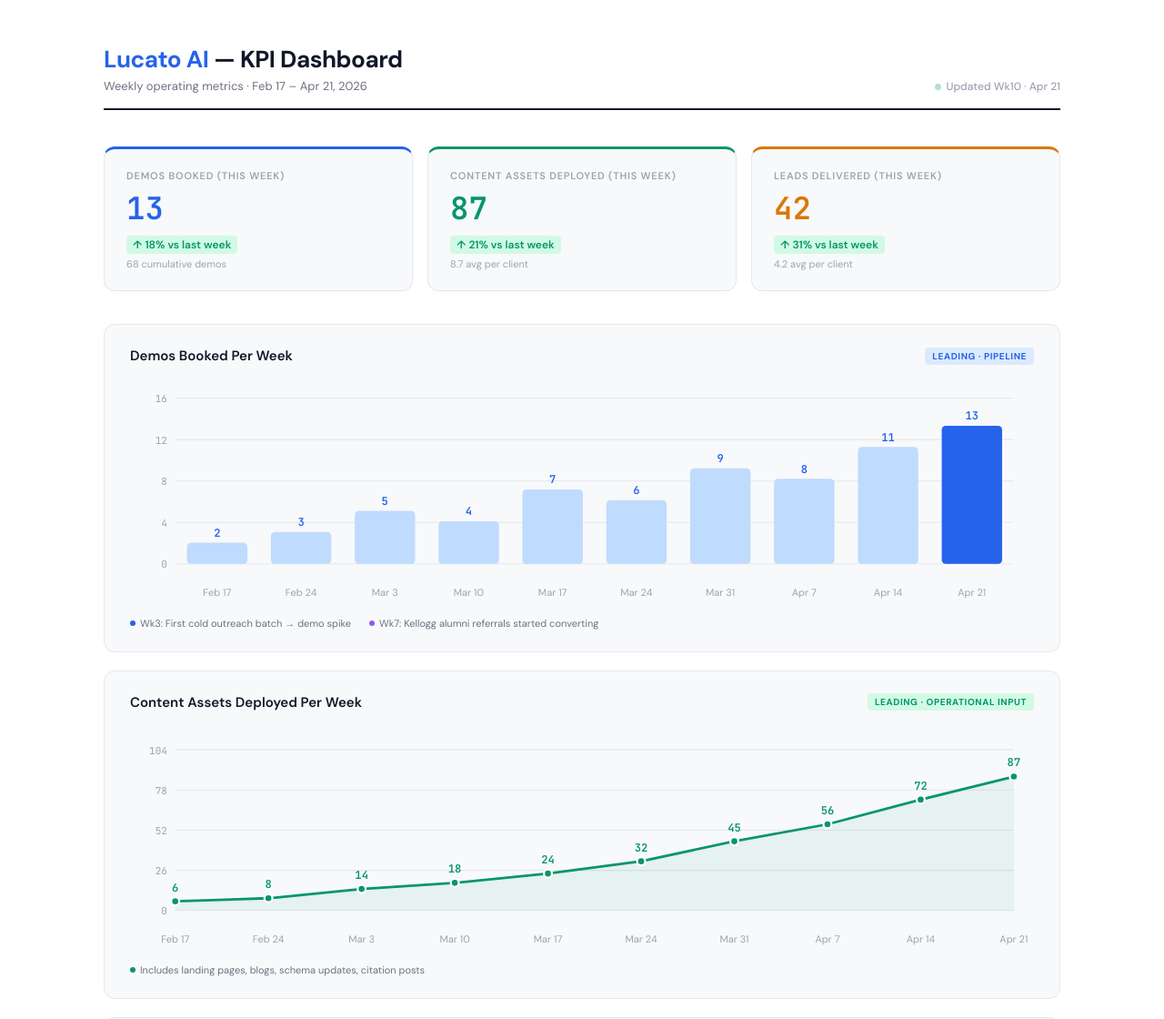
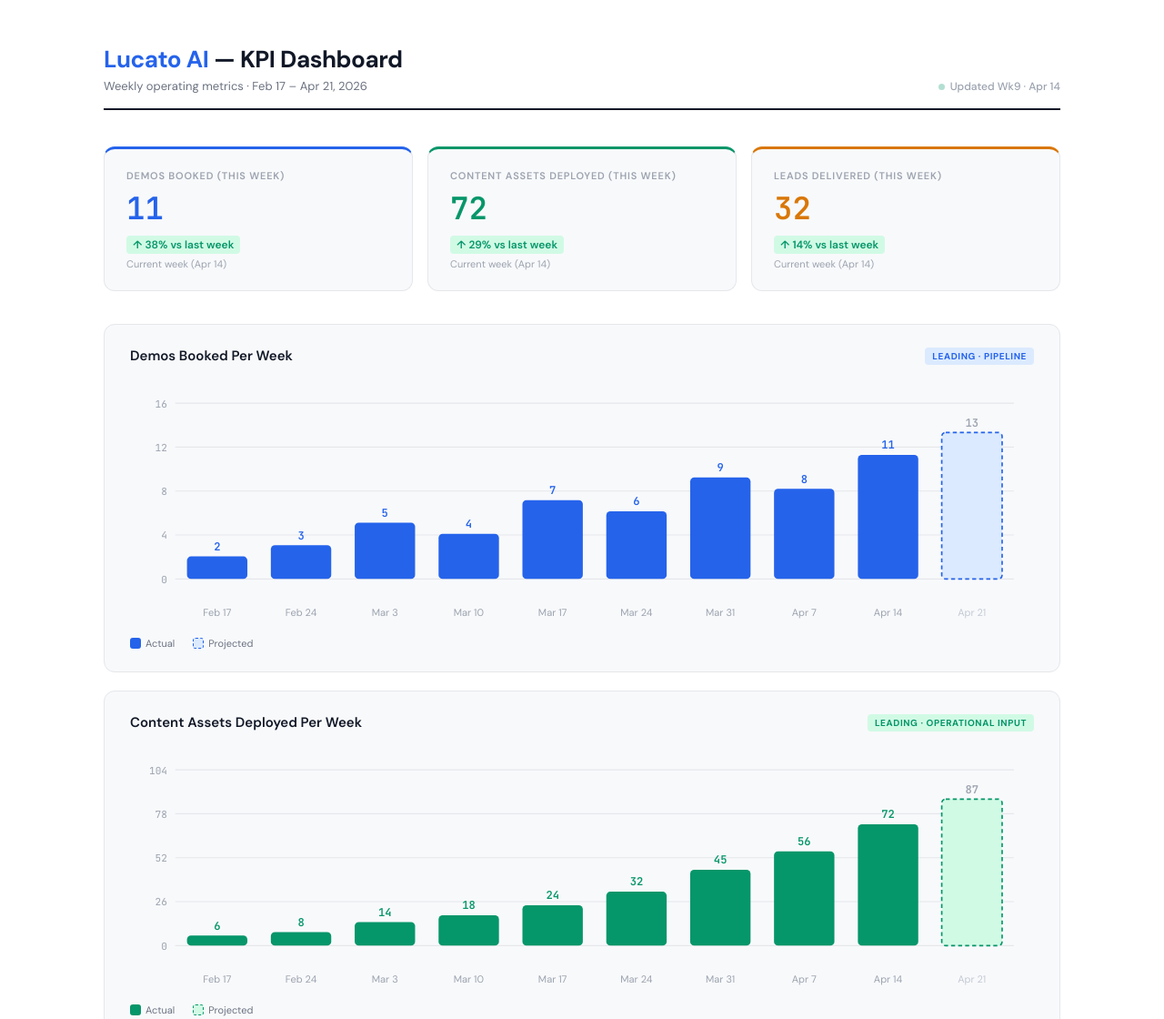
Before and after one commit to Shobhss/lucato-nvl-dashboard, a plain HTML site: page index.html in a window 1280 px wide. Shown: the top 1120 px of the page at 91% size. Drawn offline with Linux system fonts and the light colour scheme.

Commit message:
Add KPI dashboard

```diff
--- a/index.html
+++ b/index.html
@@ -22,7 +22,6 @@
       --accent-amber: #d97706;
       --accent-amber-light: #fef3c7;
       --radius: 12px;
-      --radius-sm: 8px;
     }
     * { margin: 0; padding: 0; box-sizing: border-box; }
     body {
@@ -47,179 +46,109 @@
       border-bottom: 2px solid var(--text-primary);
       padding-bottom: 16px;
     }
-    .header h1 {
-      font-size: 26px;
-      font-weight: 700;
-      letter-spacing: -0.5px;
-    }
+    .header h1 { font-size: 26px; font-weight: 700; letter-spacing: -0.5px; }
     .header h1 span { color: var(--accent-blue); }
-    .header p {
-      color: var(--text-secondary);
-      font-size: 13px;
-      margin-top: 4px;
-    }
+    .header p { color: var(--text-secondary); font-size: 13px; margin-top: 4px; }
     .header-right {
-      display: flex;
-      align-items: center;
-      gap: 6px;
-      font-size: 12px;
-      color: var(--text-muted);
-      font-weight: 500;
+      display: flex; align-items: center; gap: 6px;
+      font-size: 12px; color: var(--text-muted); font-weight: 500;
     }
     .pulse-dot {
-      width: 7px; height: 7px;
-      border-radius: 50%;
+      width: 7px; height: 7px; border-radius: 50%;
       background: var(--accent-green);
       animation: pulse 2s ease-in-out infinite;
     }
-    @keyframes pulse {
-      0%,100% { opacity:1; } 50% { opacity:0.3; }
-    }
-    .stat-cards {
-      display: grid;
-      grid-template-columns: repeat(3, 1fr);
-      gap: 16px;
-      margin-bottom: 36px;
-    }
+    @keyframes pulse { 0%,100%{opacity:1;} 50%{opacity:0.3;} }
+
+    .stat-cards { display: grid; grid-template-columns: repeat(3,1fr); gap: 16px; margin-bottom: 36px; }
     .stat-card {
-      background: var(--surface);
-      border: 1px solid var(--border);
-      border-radius: var(--radius);
-      padding: 22px 24px;
+      background: var(--surface); border: 1px solid var(--border);
+      border-radius: var(--radius); padding: 22px 24px;
       border-top: 3px solid transparent;
     }
     .stat-card:nth-child(1) { border-top-color: var(--accent-blue); }
     .stat-card:nth-child(2) { border-top-color: var(--accent-green); }
     .stat-card:nth-child(3) { border-top-color: var(--accent-amber); }
     .stat-label {
-      font-size: 11px;
-      font-weight: 600;
-      text-transform: uppercase;
-      letter-spacing: 0.8px;
-      color: var(--text-muted);
-      margin-bottom: 6px;
+      font-size: 11px; font-weight: 600; text-transform: uppercase;
+      letter-spacing: 0.8px; color: var(--text-muted); margin-bottom: 6px;
     }
     .stat-value {
       font-family: 'JetBrains Mono', monospace;
-      font-size: 34px;
-      font-weight: 600;
-      margin-bottom: 6px;
+      font-size: 34px; font-weight: 600; margin-bottom: 6px;
     }
     .stat-card:nth-child(1) .stat-value { color: var(--accent-blue); }
     .stat-card:nth-child(2) .stat-value { color: var(--accent-green); }
     .stat-card:nth-child(3) .stat-value { color: var(--accent-amber); }
     .stat-change {
-      display: inline-flex;
-      align-items: center;
-      gap: 3px;
-      font-size: 12px;
-      font-weight: 600;
-      padding: 2px 7px;
-      border-radius: 4px;
-      color: var(--accent-green);
-      background: var(--accent-green-light);
+      display: inline-flex; align-items: center; gap: 3px;
+      font-size: 12px; font-weight: 600; padding: 2px 7px; border-radius: 4px;
+      color: var(--accent-green); background: var(--accent-green-light);
     }
-    .stat-sub {
-      font-size: 11px;
-      color: var(--text-muted);
-      margin-top: 4px;
-    }
+    .stat-sub { font-size: 11px; color: var(--text-muted); margin-top: 4px; }
+
     .chart-panel {
-      background: var(--surface);
-      border: 1px solid var(--border);
-      border-radius: var(--radius);
-      padding: 24px 28px;
-      margin-bottom: 20px;
+      background: var(--surface); border: 1px solid var(--border);
+      border-radius: var(--radius); padding: 24px 28px; margin-bottom: 20px;
     }
     .chart-header {
-      display: flex;
-      align-items: center;
-      justify-content: space-between;
-      margin-bottom: 20px;
+      display: flex; align-items: center; justify-content: space-between; margin-bottom: 20px;
     }
     .chart-title { font-size: 15px; font-weight: 600; }
     .chart-badge {
-      font-size: 10px;
-      font-weight: 700;
-      text-transform: uppercase;
-      letter-spacing: 0.6px;
-      padding: 3px 8px;
-      border-radius: 4px;
+      font-size: 10px; font-weight: 700; text-transform: uppercase;
+      letter-spacing: 0.6px; padding: 3px 8px; border-radius: 4px;
     }
     .badge-blue { color: var(--accent-blue); background: var(--accent-blue-light); }
     .badge-green { color: var(--accent-green); background: var(--accent-green-light); }
     .badge-amber { color: var(--accent-amber); background: var(--accent-amber-light); }
     .chart-svg { width: 100%; height: auto; display: block; }
-    .annotations {
-      margin-top: 14px;
-      display: flex;
-      gap: 20px;
-      flex-wrap: wrap;
+
+    .legend {
+      margin-top: 14px; display: flex; gap: 20px; flex-wrap: wrap;
     }
-    .annotation {
-      display: flex;
-      align-items: center;
-      gap: 5px;
-      font-size: 11px;
-      color: var(--text-secondary);
+    .legend-item {
+      display: flex; align-items: center; gap: 5px;
+      font-size: 11px; color: var(--text-secondary);
     }
-    .annotation-dot {
-      width: 6px; height: 6px;
-      border-radius: 50%;
-      flex-shrink: 0;
+    .legend-swatch {
+      width: 12px; height: 12px; border-radius: 3px; flex-shrink: 0;
     }
+
     .table-panel {
-      background: var(--surface);
-      border: 1px solid var(--border);
-      border-radius: var(--radius);
-      overflow: hidden;
-      margin-top: 16px;
+      background: var(--surface); border: 1px solid var(--border);
+      border-radius: var(--radius); overflow: hidden; margin-top: 16px;
     }
     .table-header-bar {
-      padding: 18px 24px;
-      border-bottom: 1px solid var(--border);
-      display: flex;
-      align-items: center;
-      justify-content: space-between;
+      padding: 18px 24px; border-bottom: 1px solid var(--border);
+      display: flex; align-items: center; justify-content: space-between;
     }
     .table-header-bar h3 { font-size: 15px; font-weight: 600; }
     table { width: 100%; border-collapse: collapse; }
     thead th {
-      font-size: 10px;
-      font-weight: 700;
-      text-transform: uppercase;
-      letter-spacing: 0.6px;
-      color: var(--text-muted);
-      padding: 12px 16px;
-      text-align: right;
-      border-bottom: 1px solid var(--border);
+      font-size: 10px; font-weight: 700; text-transform: uppercase;
+      letter-spacing: 0.6px; color: var(--text-muted); padding: 12px 16px;
+      text-align: right; border-bottom: 1px solid var(--border);
       background: var(--surface-2);
     }
     thead th:first-child { text-align: left; padding-left: 24px; }
     tbody td {
-      font-family: 'JetBrains Mono', monospace;
-      font-size: 12px;
-      padding: 11px 16px;
-      text-align: right;
-      border-bottom: 1px solid var(--border);
-      color: var(--text-secondary);
+      font-family: 'JetBrains Mono', monospace; font-size: 12px;
+      padding: 11px 16px; text-align: right;
+      border-bottom: 1px solid var(--border); color: var(--text-secondary);
     }
     tbody td:first-child {
-      text-align: left;
-      padding-left: 24px;
-      font-family: 'DM Sans', sans-serif;
-      font-weight: 500;
+      text-align: left; padding-left: 24px;
+      font-family: 'DM Sans', sans-serif; font-weight: 500;
       color: var(--text-primary);
     }
     tbody tr:last-child td { border-bottom: none; }
     tbody tr:hover { background: var(--surface-2); }
     .trend-up { color: var(--accent-green); font-weight: 600; }
-    .highlight-row td { background: var(--accent-blue-light); }
+    .projected-row td { color: var(--text-muted); font-style: italic; }
+    .projected-row td:first-child::after { content: ' *'; color: var(--text-muted); }
     .footer {
-      margin-top: 40px;
-      text-align: center;
-      color: var(--text-muted);
-      font-size: 11px;
+      margin-top: 40px; text-align: center; color: var(--text-muted); font-size: 11px;
     }
     @media (max-width: 768px) {
       .stat-cards { grid-template-columns: 1fr; }
@@ -238,7 +167,7 @@
     </div>
     <div class="header-right">
       <div class="pulse-dot"></div>
-      Updated Wk10 · Apr 21
+      Updated Wk9 · Apr 14
     </div>
   </div>
 
@@ -269,10 +198,7 @@
       <span class="chart-badge badge-blue">Leading · Pipeline</span>
     </div>
     <div id="chart-demos"></div>
-    <div class="annotations">
-      <div class="annotation"><div class="annotation-dot" style="background:#2563eb"></div>Wk3: First cold outreach batch → demo spike</div>
-      <div class="annotation"><div class="annotation-dot" style="background:#8b5cf6"></div>Wk7: Kellogg alumni referrals started converting</div>
-    </div>
+    <div class="legend" id="legend-demos"></div>
   </div>
 
   <div class="chart-panel">
@@ -281,9 +207,7 @@
       <span class="chart-badge badge-green">Leading · Operational Input</span>
     </div>
     <div id="chart-content"></div>
-    <div class="annotations">
-      <div class="annotation"><div class="annotation-dot" style="background:#059669"></div>Includes landing pages, blogs, schema updates, citation posts</div>
-    </div>
+    <div class="legend" id="legend-content"></div>
   </div>
 
   <div class="chart-panel">
@@ -292,15 +216,13 @@
       <span class="chart-badge badge-amber">Client Outcome</span>
     </div>
     <div id="chart-leads"></div>
-    <div class="annotations">
-      <div class="annotation"><div class="annotation-dot" style="background:#d97706"></div>Wk5: AtoZ Insurance 3x traffic spike → lead surge</div>
-    </div>
+    <div class="legend" id="legend-leads"></div>
   </div>
 
   <div class="table-panel">
     <div class="table-header-bar">
       <h3>Weekly Breakdown</h3>
-      <span style="font-size:11px;color:var(--text-muted);">Actuals · 10 weeks</span>
+      <span style="font-size:11px;color:var(--text-muted);">* Projected</span>
     </div>
     <div style="overflow-x:auto;">
       <table>
@@ -308,7 +230,6 @@
           <tr>
             <th>Week</th>
             <th>Demos</th>
-            <th>Cum. Demos</th>
             <th>Content Assets</th>
             <th>WoW %</th>
             <th>Leads</th>
@@ -324,103 +245,101 @@
 </div>
 
 <script>
+  // ── DATA ──
   var labels = ['Feb 17','Feb 24','Mar 3','Mar 10','Mar 17','Mar 24','Mar 31','Apr 7','Apr 14','Apr 21'];
-  var demosBooked   = [2, 3, 5, 4, 7, 6, 9, 8, 11, 13];
-  var contentAssets  = [6, 8, 14, 18, 24, 32, 45, 56, 72, 87];
-  var leadsDelivered = [0, 2, 4, 7, 14, 18, 22, 28, 32, 42];
+  var demosBooked    = [2, 3, 5, 4, 7, 6, 9, 8, 11, 13];
+  var contentAssets   = [6, 8, 14, 18, 24, 32, 45, 56, 72, 87];
+  var leadsDelivered  = [0, 2, 4, 7, 14, 18, 22, 28, 32, 42];
 
-  var last = labels.length - 1;
-  function pct(arr) {
-    if (arr[last-1] === 0) return '—';
-    return Math.round(((arr[last] - arr[last-1]) / arr[last-1]) * 100);
+  // Wk9 (Apr 14) is current week, Wk10 (Apr 21) is projected
+  var currentWeekIndex = 8; // 0-indexed, Apr 14
+
+  var last = currentWeekIndex;
+  function pct(arr, idx) {
+    if (arr[idx-1] === 0) return '\u2014';
+    return Math.round(((arr[idx] - arr[idx-1]) / arr[idx-1]) * 100);
   }
-  function sum(arr) { var s=0; for(var i=0;i<arr.length;i++) s+=arr[i]; return s; }
 
   document.getElementById('stat-demos').textContent = demosBooked[last];
-  document.getElementById('stat-demos-change').textContent = '\u2191 ' + pct(demosBooked) + '% vs last week';
-  document.getElementById('stat-demos-sub').textContent = sum(demosBooked) + ' cumulative demos';
+  document.getElementById('stat-demos-change').textContent = '\u2191 ' + pct(demosBooked, last) + '% vs last week';
+  document.getElementById('stat-demos-sub').textContent = 'Current week (Apr 14)';
 
   document.getElementById('stat-content').textContent = contentAssets[last];
-  document.getElementById('stat-content-change').textContent = '\u2191 ' + pct(contentAssets) + '% vs last week';
-  document.getElementById('stat-content-sub').textContent = (contentAssets[last] / 10).toFixed(1) + ' avg per client';
+  document.getElementById('stat-content-change').textContent = '\u2191 ' + pct(contentAssets, last) + '% vs last week';
+  document.getElementById('stat-content-sub').textContent = 'Current week (Apr 14)';
 
   document.getElementById('stat-leads').textContent = leadsDelivered[last];
-  document.getElementById('stat-leads-change').textContent = '\u2191 ' + pct(leadsDelivered) + '% vs last week';
-  document.getElementById('stat-leads-sub').textContent = (leadsDelivered[last] / 10).toFixed(1) + ' avg per client';
+  document.getElementById('stat-leads-change').textContent = '\u2191 ' + pct(leadsDelivered, last) + '% vs last week';
+  document.getElementById('stat-leads-sub').textContent = 'Current week (Apr 14)';
 
-  function barChart(id, data, color, colorLight) {
-    var W=900, H=220, pL=45, pR=20, pT=15, pB=40;
-    var cW=W-pL-pR, cH=H-pT-pB;
+  // ── BAR CHART BUILDER ──
+  function barChart(id, legendId, data, color, colorFaded, label) {
+    var W = 900, H = 240, pL = 45, pR = 20, pT = 20, pB = 45;
+    var cW = W - pL - pR, cH = H - pT - pB;
     var mx = Math.max.apply(null, data) * 1.2;
     var bW = cW / data.length;
     var gap = bW * 0.28;
     var svg = '';
+
+    // Y grid
     var steps = 4;
-    for (var s=0; s<=steps; s++) {
-      var y = pT + (cH/steps)*s;
-      var v = Math.round(mx - (mx/steps)*s);
-      svg += '<line x1="'+pL+'" x2="'+(W-pR)+'" y1="'+y+'" y2="'+y+'" stroke="#e5e7eb" stroke-width="1"/>';
-      svg += '<text x="'+(pL-8)+'" y="'+(y+4)+'" text-anchor="end" font-size="10" fill="#9ca3af" font-family="JetBrains Mono,monospace">'+v+'</text>';
+    for (var s = 0; s <= steps; s++) {
+      var y = pT + (cH / steps) * s;
+      var v = Math.round(mx - (mx / steps) * s);
+      svg += '<line x1="' + pL + '" x2="' + (W - pR) + '" y1="' + y + '" y2="' + y + '" stroke="#e5e7eb" stroke-width="1"/>';
+      svg += '<text x="' + (pL - 8) + '" y="' + (y + 4) + '" text-anchor="end" font-size="10" fill="#9ca3af" font-family="JetBrains Mono,monospace">' + v + '</text>';
     }
-    for (var i=0; i<data.length; i++) {
-      var x = pL + i*bW + gap/2;
+
+    // Bars
+    for (var i = 0; i < data.length; i++) {
+      var x = pL + i * bW + gap / 2;
       var w = bW - gap;
-      var h = (data[i]/mx)*cH;
+      var h = (data[i] / mx) * cH;
       var yy = pT + cH - h;
-      var fill = i===data.length-1 ? color : colorLight;
-      svg += '<rect x="'+x+'" y="'+yy+'" width="'+w+'" height="'+h+'" rx="4" fill="'+fill+'"/>';
-      svg += '<text x="'+(x+w/2)+'" y="'+(yy-6)+'" text-anchor="middle" font-size="11" font-weight="600" fill="'+color+'" font-family="JetBrains Mono,monospace">'+data[i]+'</text>';
-      svg += '<text x="'+(x+w/2)+'" y="'+(H-8)+'" text-anchor="middle" font-size="10" fill="#9ca3af" font-family="DM Sans,sans-serif">'+labels[i]+'</text>';
+      var isProjected = i > currentWeekIndex;
+      var fill = isProjected ? colorFaded : color;
+      var textFill = isProjected ? '#9ca3af' : color;
+      var strokeDash = isProjected ? ' stroke="' + color + '" stroke-width="1.5" stroke-dasharray="4 3" fill="' + colorFaded + '"' : ' fill="' + fill + '"';
+
+      if (isProjected) {
+        svg += '<rect x="' + x + '" y="' + yy + '" width="' + w + '" height="' + h + '" rx="4"' + strokeDash + '/>';
+      } else {
+        svg += '<rect x="' + x + '" y="' + yy + '" width="' + w + '" height="' + h + '" rx="4" fill="' + fill + '"/>';
+      }
+
+      svg += '<text x="' + (x + w / 2) + '" y="' + (yy - 6) + '" text-anchor="middle" font-size="11" font-weight="600" fill="' + textFill + '" font-family="JetBrains Mono,monospace">' + data[i] + '</text>';
+      svg += '<text x="' + (x + w / 2) + '" y="' + (H - 8) + '" text-anchor="middle" font-size="10" fill="' + (isProjected ? '#c4c9d4' : '#9ca3af') + '" font-family="DM Sans,sans-serif">' + labels[i] + '</text>';
     }
-    document.getElementById(id).innerHTML = '<svg viewBox="0 0 '+W+' '+H+'" class="chart-svg">'+svg+'</svg>';
+
+    document.getElementById(id).innerHTML = '<svg viewBox="0 0 ' + W + ' ' + H + '" class="chart-svg">' + svg + '</svg>';
+
+    // Legend
+    document.getElementById(legendId).innerHTML =
+      '<div class="legend-item"><div class="legend-swatch" style="background:' + color + '"></div>Actual</div>' +
+      '<div class="legend-item"><div class="legend-swatch" style="background:' + colorFaded + ';border:1.5px dashed ' + color + '"></div>Projected</div>';
   }
 
-  function lineChart(id, data, color, fillColor) {
-    var W=900, H=220, pL=45, pR=20, pT=20, pB=40;
-    var cW=W-pL-pR, cH=H-pT-pB;
-    var mx = Math.max.apply(null, data) * 1.2;
-    var stepX = cW / (data.length - 1);
-    var svg = '';
-    var steps = 4;
-    for (var s=0; s<=steps; s++) {
-      var y = pT + (cH/steps)*s;
-      var v = Math.round(mx - (mx/steps)*s);
-      svg += '<line x1="'+pL+'" x2="'+(W-pR)+'" y1="'+y+'" y2="'+y+'" stroke="#e5e7eb" stroke-width="1"/>';
-      svg += '<text x="'+(pL-8)+'" y="'+(y+4)+'" text-anchor="end" font-size="10" fill="#9ca3af" font-family="JetBrains Mono,monospace">'+v+'</text>';
-    }
-    var pts = [];
-    for (var i=0; i<data.length; i++) {
-      pts.push({ x: pL+i*stepX, y: pT+cH-(data[i]/mx)*cH, v: data[i] });
-    }
-    var area = 'M'+pts[0].x+','+(pT+cH);
-    for (var i=0; i<pts.length; i++) area += ' L'+pts[i].x+','+pts[i].y;
-    area += ' L'+pts[pts.length-1].x+','+(pT+cH)+' Z';
-    svg += '<path d="'+area+'" fill="'+fillColor+'"/>';
+  // ── RENDER ALL 3 AS BAR CHARTS ──
+  barChart('chart-demos', 'legend-demos', demosBooked, '#2563eb', '#dbeafe', 'Demos');
+  barChart('chart-content', 'legend-content', contentAssets, '#059669', '#d1fae5', 'Content');
+  barChart('chart-leads', 'legend-leads', leadsDelivered, '#d97706', '#fef3c7', 'Leads');
 
-    var line = 'M'+pts[0].x+','+pts[0].y;
-    for (var i=1; i<pts.length; i++) line += ' L'+pts[i].x+','+pts[i].y;
-    svg += '<path d="'+line+'" fill="none" stroke="'+color+'" stroke-width="2.5" stroke-linecap="round" stroke-linejoin="round"/>';
+  // ── TABLE ──
+  var tbody = document.getElementById('tableBody');
+  for (var i = 0; i < labels.length; i++) {
+    var isProjected = i > currentWeekIndex;
+    var cG = i > 0 ? Math.round(((contentAssets[i] - contentAssets[i - 1]) / contentAssets[i - 1]) * 100) + '%' : '\u2014';
+    var lG = i > 0 && leadsDelivered[i - 1] > 0 ? Math.round(((leadsDelivered[i] - leadsDelivered[i - 1]) / leadsDelivered[i - 1]) * 100) + '%' : '\u2014';
+    var rowClass = isProjected ? 'projected-row' : '';
 
-    for (var i=0; i<pts.length; i++) {
-      svg += '<circle cx="'+pts[i].x+'" cy="'+pts[i].y+'" r="4" fill="'+color+'" stroke="white" stroke-width="2"/>';
-      svg += '<text x="'+pts[i].x+'" y="'+(pts[i].y-10)+'" text-anchor="middle" font-size="11" font-weight="600" fill="'+color+'" font-family="JetBrains Mono,monospace">'+pts[i].v+'</text>';
-      svg += '<text x="'+pts[i].x+'" y="'+(H-8)+'" text-anchor="middle" font-size="10" fill="#9ca3af" font-family="DM Sans,sans-serif">'+labels[i]+'</text>';
-    }
-    document.getElementById(id).innerHTML = '<svg viewBox="0 0 '+W+' '+H+'" class="chart-svg">'+svg+'</svg>';
-  }
-
-  barChart('chart-demos', demosBooked, '#2563eb', '#bfdbfe');
-  lineChart('chart-content', contentAssets, '#059669', 'rgba(5,150,105,0.08)');
-  lineChart('chart-leads', leadsDelivered, '#d97706', 'rgba(217,119,6,0.08)');
-
-  var tbody = document.getElementById('tableBody');
-  var cumD = 0;
-  for (var i=0; i<labels.length; i++) {
-    cumD += demosBooked[i];
-    var cG = i>0 ? Math.round(((contentAssets[i]-contentAssets[i-1])/contentAssets[i-1])*100)+'%' : '\u2014';
-    var lG = i>0 && leadsDelivered[i-1]>0 ? Math.round(((leadsDelivered[i]-leadsDelivered[i-1])/leadsDelivered[i-1])*100)+'%' : '\u2014';
-    var hl = i===labels.length-1 ? 'highlight-row' : '';
-    tbody.innerHTML += '<tr class="'+hl+'"><td>'+labels[i]+'</td><td>'+demosBooked[i]+'</td><td>'+cumD+'</td><td class="'+(contentAssets[i]>(contentAssets[i-1]||0)?'trend-up':'')+'">'+contentAssets[i]+'</td><td class="'+(cG!=='\u2014'?'trend-up':'')+'">'+cG+'</td><td class="'+(leadsDelivered[i]>(leadsDelivered[i-1]||0)?'trend-up':'')+'">'+leadsDelivered[i]+'</td><td class="'+(lG!=='\u2014'?'trend-up':'')+'">'+lG+'</td></tr>';
+    tbody.innerHTML += '<tr class="' + rowClass + '">' +
+      '<td>' + labels[i] + '</td>' +
+      '<td>' + demosBooked[i] + '</td>' +
+      '<td class="' + (contentAssets[i] > (contentAssets[i - 1] || 0) ? 'trend-up' : '') + '">' + contentAssets[i] + '</td>' +
+      '<td class="' + (cG !== '\u2014' ? 'trend-up' : '') + '">' + cG + '</td>' +
+      '<td class="' + (leadsDelivered[i] > (leadsDelivered[i - 1] || 0) ? 'trend-up' : '') + '">' + leadsDelivered[i] + '</td>' +
+      '<td class="' + (lG !== '\u2014' ? 'trend-up' : '') + '">' + lG + '</td>' +
+      '</tr>';
   }
 </script>
 </body>
```
